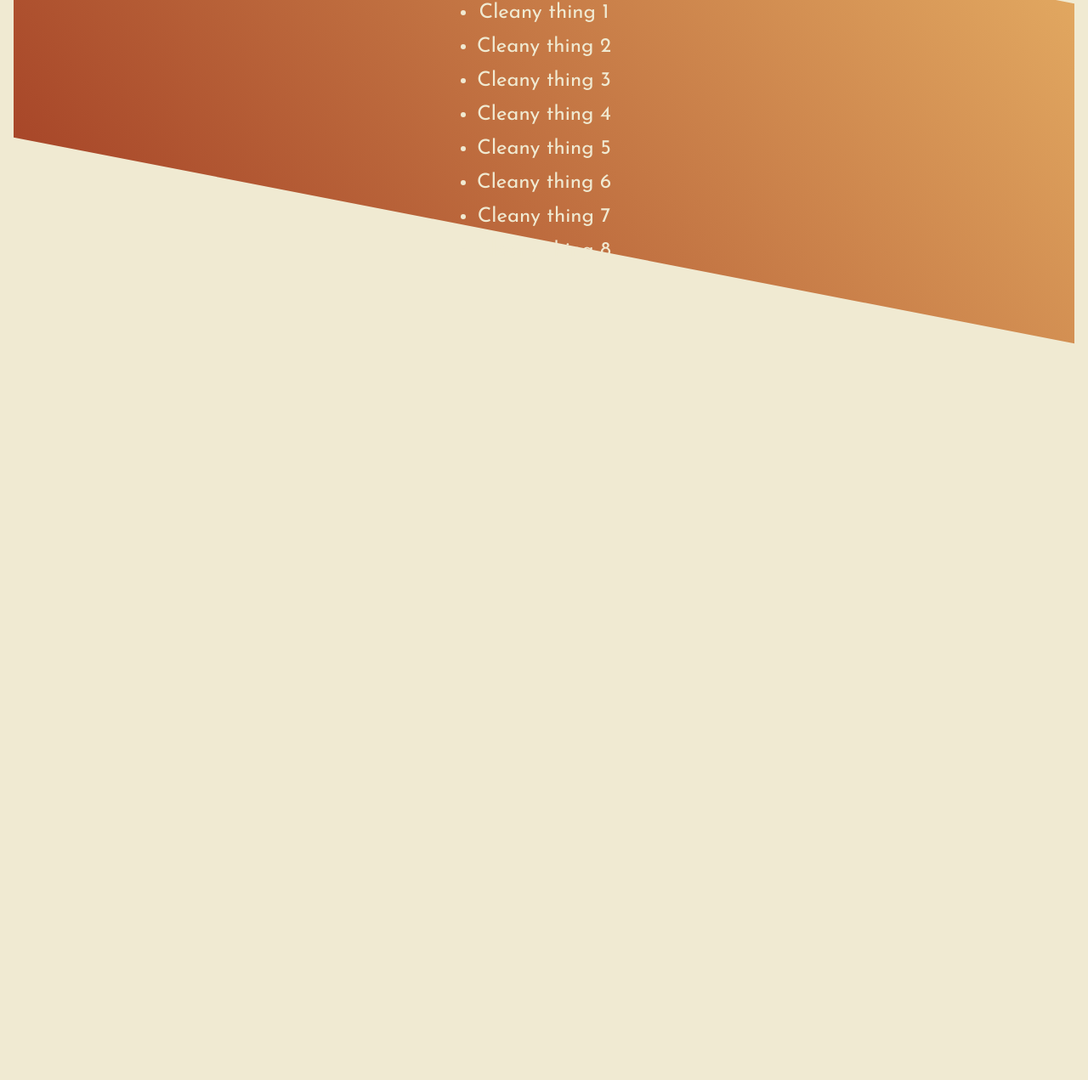
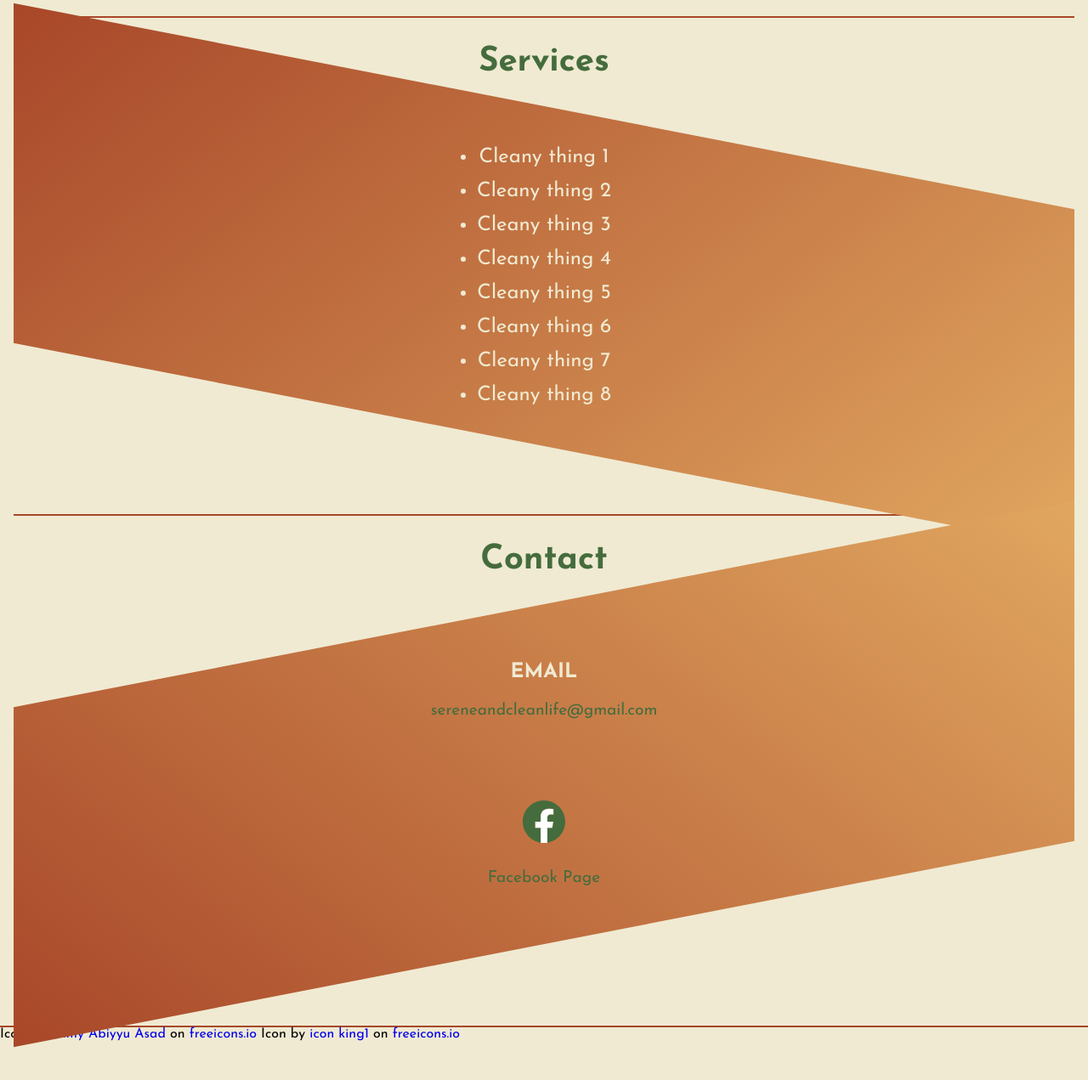
Before and after one commit to TravisAlstrand/SereneAndClean, a plain HTML site: page index.html in a window 1280 px wide. Shown: the part 737-2008 px from the top of the page at 85% size. Before the commit the page ends 1244 px from the top, so only its background shows below. Drawn offline with Linux system fonts and the light colour scheme.

Commit message:
contact section

```diff
--- a/css/styles.css
+++ b/css/styles.css
@@ -31,6 +31,10 @@ body {
 svg {
   width: 50px;
   fill: var(--clr-cream);
+}
+
+a {
+  text-decoration: none;
 }
 
 /* HEADER */
@@ -72,11 +76,12 @@ h1 {
 /* MAIN */
 
 main {
+  margin-bottom: 6rem;
   padding-inline: 1rem;
 }
 
 nav {
-  margin-block: 2.5rem;
+  margin-block: 6rem;
 }
 
 nav ul {
@@ -93,7 +98,6 @@ nav a {
   padding: .5rem 1rem .5rem 1rem;
   border-radius: 15px;
   background-color: var(--clr-red-brown);
-  text-decoration: none;
   font-size: 1.25rem;
   color: var(--clr-cream);
   transition: background-color var(--transition), box-shadow var(--transition);
@@ -106,7 +110,7 @@ nav a:hover {
 }
 
 h2 {
-  margin: 3rem 0 4rem 0;
+  margin-bottom: 6rem;
   font-size: 2rem;
   font-style: italic;
   text-align: center;
@@ -115,10 +119,18 @@ h2 {
 
 /* SERVICES */
 
+section {
+  border-top: 2px solid var(--clr-red-brown);
+}
+
+#services {
+  margin-bottom: 5rem;
+}
+
 .diagonal-box2 {
   height: 50vh;
   width: 100%;
-  background-image: linear-gradient(45deg, var(--clr-red-brown), var(--clr-lt-tan));
+  background-image: linear-gradient(-45deg, var(--clr-lt-tan), var(--clr-red-brown));
   transform: skewY(11deg);
 }
 
@@ -135,9 +147,9 @@ h2 {
 }
 
 h3 {
-  margin-bottom: 2rem;
-  ;
+  margin-block: 2rem;
   font-size: 2.5rem;
+  text-align: center;
   color: var(--clr-green);
 }
 
@@ -149,3 +161,56 @@ h3 {
   margin-bottom: 1rem;
   font-size: 1.5rem;
 }
+
+/* CONTACT */
+
+#contact h3 {
+  margin-top: 2rem;
+}
+
+.diagonal-box3 {
+  height: 50vh;
+  width: 100%;
+  background-image: linear-gradient(45deg, var(--clr-red-brown), var(--clr-lt-tan));
+  transform: skewY(-11deg);
+}
+
+.db-content3 {
+  display: flex;
+  flex-direction: column;
+  justify-content: center;
+  align-items: center;
+  max-width: 50vw;
+  height: 100%;
+  margin: 0 auto;
+  transform: skewY(11deg);
+  text-align: center;
+}
+
+h4 {
+  margin-bottom: 1.5rem;
+  font-size: 1.5rem;
+  color: var(--clr-cream)
+}
+
+#contact a {
+  font-size: 1.2rem;
+  color: var(--clr-green);
+  transition: color var(--transition), text-shadow var(--transition);
+}
+
+#contact a:hover {
+  cursor: pointer;
+  color: var(--clr-cream);
+  text-shadow: 2px 2px 3px var(--clr-dark-brown);
+}
+
+.fb-icon {
+  margin-block: 6rem 2rem;
+}
+
+/* FOOTER */
+
+footer {
+  border-top: 2px solid var(--clr-red-brown);
+}
--- a/index.html
+++ b/index.html
@@ -61,9 +61,9 @@
     </nav>
     <h2>Providing house cleaning services in Nevada County since 2019</h2>
     <section id="services">
+      <h3>Services</h3>
       <div class="diagonal-box2">
         <div class="db-content2">
-          <h3>Services</h3>
           <ul class="services-ul">
             <li class="services-li">Cleany thing 1</li>
             <li class="services-li">Cleany thing 2</li>
@@ -77,8 +77,32 @@
         </div>
       </div>
     </section>
+    <section id="contact">
+      <h3>Contact</h3>
+      <div class="diagonal-box3">
+        <div class="db-content3">
+          <h4>EMAIL</h4>
+          <a href="mailto:sereneandcleanlife@gmail.com">sereneandcleanlife@gmail.com</a>
+          <?xml version="1.0" ?>
+          <!DOCTYPE svg PUBLIC '-//W3C//DTD SVG 1.1//EN' 'http://www.w3.org/Graphics/SVG/1.1/DTD/svg11.dtd'><svg
+            class="fb-icon" style="fill-rule:evenodd;clip-rule:evenodd;stroke-linejoin:round;stroke-miterlimit:2;"
+            version="1.1" viewBox="0 0 512 512" width="100%" xml:space="preserve" xmlns="http://www.w3.org/2000/svg"
+            xmlns:serif="http://www.serif.com/" xmlns:xlink="http://www.w3.org/1999/xlink">
+            <g>
+              <path
+                d="M512,256c0,-141.385 -114.615,-256 -256,-256c-141.385,0 -256,114.615 -256,256c0,127.777 93.616,233.685 216,252.89l0,-178.89l-65,0l0,-74l65,0l0,-56.4c0,-64.16 38.219,-99.6 96.695,-99.6c28.009,0 57.305,5 57.305,5l0,63l-32.281,0c-31.801,0 -41.719,19.733 -41.719,39.978l0,48.022l71,0l-11.35,74l-59.65,0l0,178.89c122.385,-19.205 216,-125.113 216,-252.89Z"
+                style="fill:#456c3d;fill-rule:nonzero;" />
+              <path
+                d="M355.65,330l11.35,-74l-71,0l0,-48.022c0,-20.245 9.917,-39.978 41.719,-39.978l32.281,0l0,-63c0,0 -29.297,-5 -57.305,-5c-58.476,0 -96.695,35.44 -96.695,99.6l0,56.4l-65,0l0,74l65,0l0,178.89c13.033,2.045 26.392,3.11 40,3.11c13.608,0 26.966,-1.065 40,-3.11l0,-178.89l59.65,0Z"
+                style="fill:#fff;fill-rule:nonzero;" />
+            </g>
+          </svg>
+          <a href="https://www.facebook.com/sereneandcleanlife">Facebook Page</a>
+        </div>
+      </div>
+    </section>
   </main>
-  <!-- <footer>
+  <footer>
     <span class="attribution">
       Icon by <a href="https://freeicons.io/profile/75801">Hilmy Abiyyu Asad</a> on <a
         href="https: //freeicons.io">freeicons.io</a>
@@ -86,7 +110,7 @@
     <span class="attribution">
       Icon by <a href="https://freeicons.io/profile/3">icon king1</a> on <a href="https://freeicons.io">freeicons.io</a>
     </span>
-  </footer> -->
+  </footer>
 </body>
 
 </html>
```
